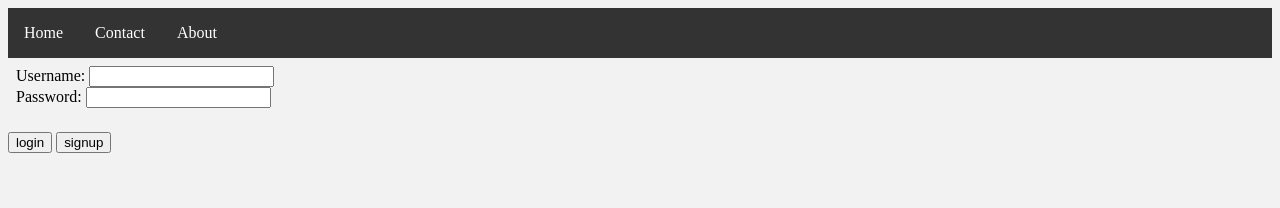
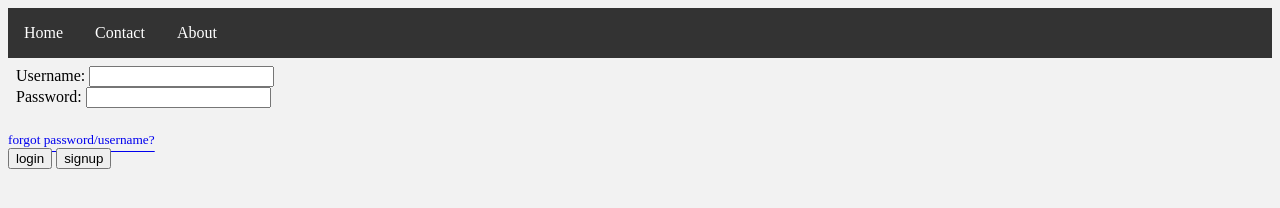
Before and after one commit to cheng306/cheng306.github.io, a plain HTML site: page login.html in a window 1280 px wide. Drawn offline with Linux system fonts and the light colour scheme.

Commit message:
Update login.html

```diff
--- a/login.html
+++ b/login.html
@@ -16,6 +16,8 @@
 			Username: <input type="text" name="username"><br>
 			Password: <input type="text" name="password">
 		</form>
+		<a href = "#forgot"><sup>forgot password/username?</sup></a>
+		<br>
 	</body>
 	<input type="submit" value="login">
 	<a href = "signup.html"><input type="submit" value="signup"></a>
```
